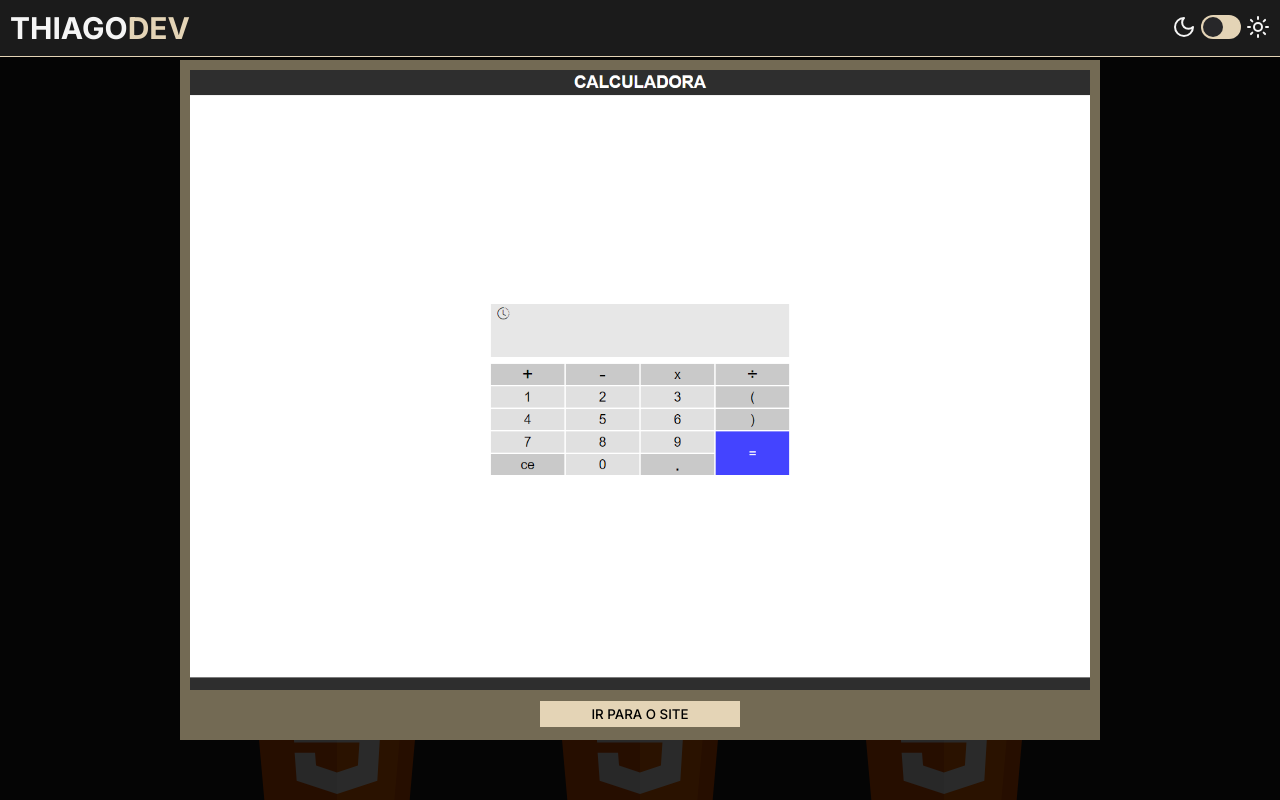
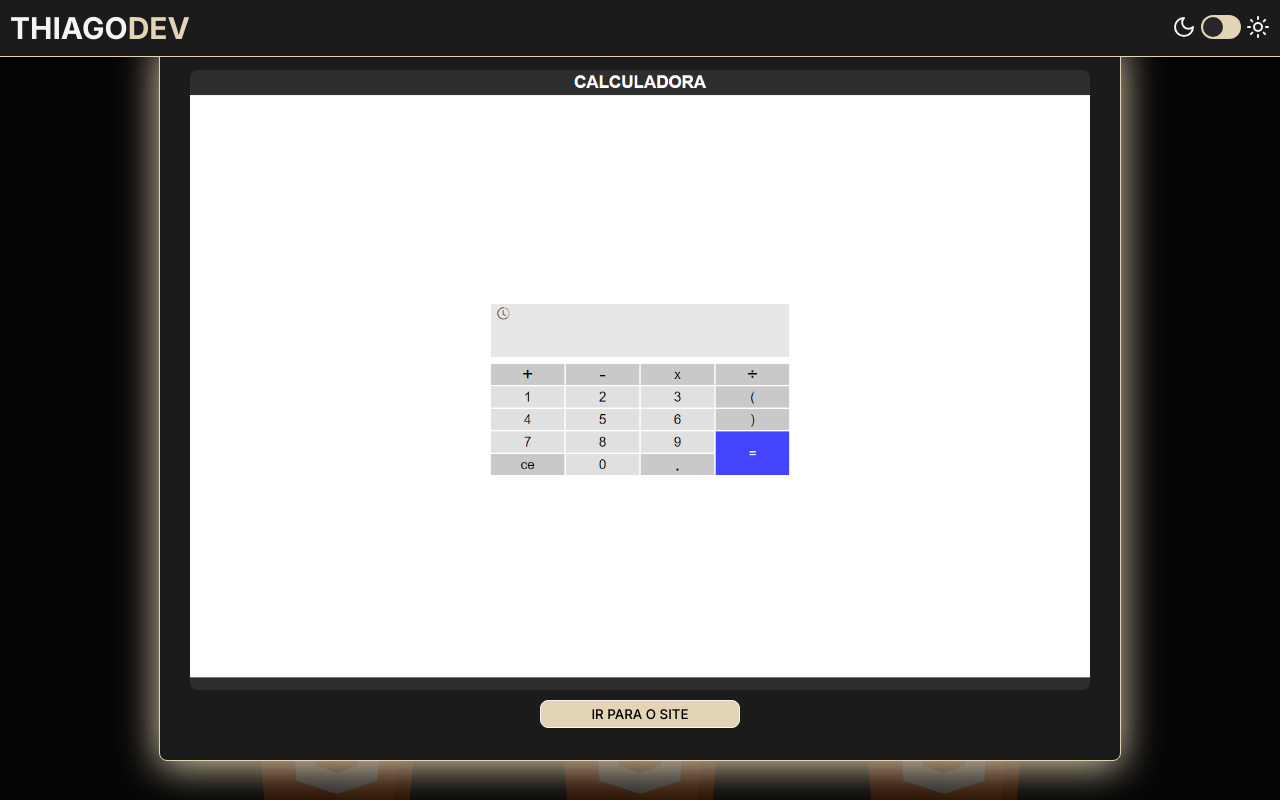
Before and after one commit to thiagojxavier/portfolio, a React (Vite) app: page / in a window 1280 px wide. Both pictures are taken after a click on the picture 336 px from the left and 1719 px from the top of the page. Shown: the part 1319-2119 px from the top of the page. Built offline with nearby package versions, Linux system fonts and the light colour scheme.

Commit message:
Added the modal and its animation, in addition to the resume session

```diff
--- a/src/App.tsx
+++ b/src/App.tsx
@@ -20,6 +20,7 @@ export function App() {
     return 'dark';
   });
   const [isModalOpen, setIsModalOpen] = useState(false);
+  const [isModalAnimation, setIsModalAnimation] = useState(false);
   const [imageSrcModal, setImageSrcModal] = useState('');
   const linksSites:linksSitesProps = {
     calculadora: 'https://www.google.com'
@@ -31,10 +32,12 @@ export function App() {
     setLink(id)
     setImageSrcModal(`/projects/${id}.png`)
     setIsModalOpen(true);
+    setTimeout(() => setIsModalAnimation(true), 200)
   }
 
   function handleModalClosing() {
-    setIsModalOpen(false);
+    setIsModalAnimation(false)
+    setTimeout(() => setIsModalOpen(false), 200);
   }
 
   function changeTheme() {
@@ -47,6 +50,8 @@ export function App() {
     localStorage.setItem('theme-page', 'dark');
     setTheme('dark');
   }
+
+  // Arrumar bug do tema, já que quando o tema é salvo como light no local storage na volta do usuário o botão volta para o tema escuro
 
   return (
     <div className={theme === 'dark' ? 'container dark' : 'container light'}>
@@ -152,7 +157,7 @@ export function App() {
           </button>
         </a>
       </section>
-      <Modal modalOpen={isModalOpen} handleModalClose={handleModalClosing} imageSrc={imageSrcModal} href={linksSites[link]}/>
+      {isModalOpen && <Modal modalAnimation={isModalAnimation} handleModalClose={handleModalClosing} imageSrc={imageSrcModal} href={linksSites[link]}/>}
       <footer className="footer">
         <p>© 2024 - Code by Thiago<span className="footer__color-different">dev</span></p>
       </footer>
--- a/src/components/Modal.tsx
+++ b/src/components/Modal.tsx
@@ -1,17 +1,19 @@
+
+
 interface ModalProps {
-  modalOpen: boolean
+    modalAnimation: boolean
   handleModalClose: (event: React.MouseEvent<HTMLDivElement>) => void
   imageSrc: string
   href: string
 }
 
-export function Modal({modalOpen, handleModalClose, imageSrc, href}:ModalProps) {
+export function Modal({modalAnimation, handleModalClose, imageSrc, href}:ModalProps) {
     return (
-      <section className={modalOpen ? "modal-projects-container modal-open" : "modal-projects-container"}>
+      <section className={`modal-projects-container${modalAnimation ? ' modal-open' : ''}`}>
             <div className="modal-projects" onMouseLeave={handleModalClose}>
                 <div className="modal-projects__flex-wrapper">
                     <img className="modal-projects__img-project" src={imageSrc} alt="" />
-          <a href={href}>
+                    <a href={href} target="_blank">
                         <button className="modal-projects__btn">
                             Ir para o site
                         </button>
--- a/src/index.css
+++ b/src/index.css
@@ -150,7 +150,7 @@
 }
 @keyframes LeftToRight {
   0% {
-    transform: translateX(-100vw);
+    transform: translateX(-50vw);
     opacity: 0;
   }
   50% {
@@ -301,7 +301,7 @@
 }
 @keyframes LeftToRight {
   0% {
-    transform: translateX(-100vw);
+    transform: translateX(-50vw);
     opacity: 0;
   }
   50% {
@@ -555,7 +555,7 @@
 }
 @keyframes LeftToRight {
   0% {
-    transform: translateX(-100vw);
+    transform: translateX(-50vw);
     opacity: 0;
   }
   50% {
@@ -705,7 +705,7 @@
 }
 @keyframes LeftToRight {
   0% {
-    transform: translateX(-100vw);
+    transform: translateX(-50vw);
     opacity: 0;
   }
   50% {
@@ -779,13 +779,12 @@
   color: #E4D4B6;
 }
 .dark .curriculum__btn {
-  background-color: #E4D4B6;
-  color: #736A54;
-  border: 2px solid #B08A5A;
+  background-color: #9F8F7B;
+  color: #F5F5F5;
+  border: 3px solid #9F8F7B;
 }
 .dark .curriculum__btn:hover {
-  background-color: #B08A5A;
-  color: #F5F5F5;
+  border: 3px solid #F5F5F5;
 }
 
 .light .curriculum__title {
@@ -793,11 +792,11 @@
 }
 .light .curriculum__btn {
   color: #736A54;
-  border: 2px solid #736A54;
+  border: 3px solid #E4D4B6;
+  background-color: #E4D4B6;
 }
 .light .curriculum__btn:hover {
-  background-color: #B08A5A;
-  color: #272729;
+  border: 3px solid #272729;
 }
 
 @media (min-width: 600px) {
@@ -822,27 +821,35 @@
   }
 }
 .modal-projects-container {
-  display: none;
+  display: flex;
   position: fixed;
   inset: 0;
-  width: 100vw;
   height: 100vh;
   background-color: rgba(0, 0, 0, 0.829);
+  opacity: 0;
+  visibility: hidden;
+  transition: opacity 0.2s ease-in-out, visibility 0.2s ease-in-out;
 }
 
 .modal-open {
-  display: block;
+  opacity: 1;
+  visibility: visible;
 }
 
 .modal-projects {
-  position: fixed;
-  inset: 0;
+  position: relative;
   width: 350px;
   height: 620px;
-  padding: 10px;
+  padding: 30px;
   top: 50%;
+  border-radius: 8px;
   left: 50%;
-  transform: translate(-50%, -50%);
+  transform: translate(-50%, -50%) scale(0.8);
+  transition: transform 0.3s ease;
+}
+
+.modal-open .modal-projects {
+  transform: translate(-50%, -50%) scale(1);
 }
 
 .modal-projects__flex-wrapper {
@@ -856,6 +863,7 @@
   height: 460px;
   object-fit: cover;
   margin-bottom: 10px;
+  border-radius: 8px;
 }
 
 .modal-projects__btn {
@@ -865,26 +873,46 @@
   border: none;
   text-transform: uppercase;
   font-weight: 500;
+  border-radius: 8px;
   color: black;
 }
 
+.modal-projects__btn:hover {
+  transition: all 0.5s;
+}
+
 .dark .modal-projects {
-  background-color: #736A54;
+  background-color: #1b1b1b;
+  border: 1px solid #E4D4B6;
+  box-shadow: 0 5px 40px #E4D4B6;
 }
 .dark .modal-projects__btn {
   background-color: #E4D4B6;
+  border: 1px solid #F5F5F5;
+}
+.dark .modal-projects__btn:hover {
+  background-color: #736A54;
+  color: #E4D4B6;
 }
 
 .light .modal-projects {
-  background-color: #9F8F7B;
+  background-color: #d6d5d5;
+  border: 1px solid #272729;
+  box-shadow: 0 5px 40px #E4D4B6;
 }
 .light .modal-projects__btn {
+  background-color: #272729;
+  color: #E4D4B6;
+  border: 1px solid #F5F5F5;
+}
+.light .modal-projects__btn:hover {
   background-color: #E4D4B6;
+  color: #272729;
 }
 
 @media (min-width: 720px) {
   .modal-projects {
-    width: 670px;
+    width: 600px;
     height: 500px;
   }
   .modal-projects__img-project {
@@ -893,10 +921,6 @@
   .modal-projects__btn {
     padding: 5px 10px;
     cursor: pointer;
-  }
-  .modal-projects__btn:hover {
-    background-color: #736A54;
-    color: #E4D4B6;
   }
 }
 @media (min-width: 900px) {
@@ -965,7 +989,7 @@
 }
 @keyframes LeftToRight {
   0% {
-    transform: translateX(-100vw);
+    transform: translateX(-50vw);
     opacity: 0;
   }
   50% {
--- a/src/scss/animations.scss
+++ b/src/scss/animations.scss
@@ -43,7 +43,7 @@
 
 @keyframes LeftToRight {
     0% {
-        transform: translateX(-100vw);
+        transform: translateX(-50vw);
         opacity: 0;
     } 50% {
         opacity: 1;
--- a/src/scss/modal-projects.scss
+++ b/src/scss/modal-projects.scss
@@ -2,28 +2,36 @@
 @import 'colors-light';
 
 .modal-projects-container {
-    display: none;
+    display: flex;
     position: fixed;
     inset: 0;
-    width: 100vw;
     height: 100vh;
     background-color: rgba(0, 0, 0, 0.829);
-}
+    opacity: 0;
+    visibility: hidden;
+    transition: opacity .2s ease-in-out, visibility .2s ease-in-out;
+  }
 
-.modal-open {
-    display: block;
-}
+  .modal-open {
+    opacity: 1;
+    visibility: visible;
+  }
 
-.modal-projects {
-    position: fixed;
-    inset: 0;
+  .modal-projects {
+    position: relative;
     width: 350px;
     height: 620px;
-    padding: 10px;
+    padding: 30px;
     top: 50%;
+    border-radius: 8px;
     left: 50%;
-    transform: translate(-50%, -50%);
-}
+    transform: translate(-50%, -50%) scale(0.8);
+    transition: transform 0.3s ease;
+  }
+
+  .modal-open .modal-projects {
+    transform: translate(-50%, -50%) scale(1);
+  }
 
 .modal-projects__flex-wrapper {
     display: flex;
@@ -36,6 +44,7 @@
     height: 460px;
     object-fit: cover;
     margin-bottom: 10px;
+    border-radius: 8px;
 }
 
 .modal-projects__btn {
@@ -45,32 +54,54 @@
     border: none;
     text-transform: uppercase;
     font-weight: 500;
+    border-radius: 8px;
     color: black;
+}
+
+.modal-projects__btn:hover {
+    transition: all .5s;
 }
 
 .dark {
     .modal-projects {
-        background-color: $color-dark-4;
+        background-color: $color-dark-theme;
+        border: 1px solid $color-dark-1;
+        box-shadow: 0 5px 40px $color-dark-1;
     }
 
     .modal-projects__btn {
         background-color: $color-dark-1;
+        border: 1px solid $color-dark-2;
+    }
+
+    .modal-projects__btn:hover {
+        background-color: $color-light-4;
+        color: $color-light-1;
     }
 }
 
 .light {
     .modal-projects {
-        background-color: $color-light-5;
+        background-color: $color-light-theme-2;
+        border: 1px solid $color-light-2;
+        box-shadow: 0 5px 40px $color-light-1;
     }
 
     .modal-projects__btn {
+        background-color: $color-light-2;
+        color: $color-light-1;
+        border: 1px solid $color-dark-2;
+    }
+
+    .modal-projects__btn:hover {
         background-color: $color-light-1;
+        color: $color-light-2;
     }
 }
 
 @media (min-width: 720px) {
     .modal-projects {
-        width: 670px;
+        width: 600px;
         height: 500px;
     }
 
@@ -81,11 +112,6 @@
     .modal-projects__btn {
         padding: 5px 10px;
         cursor: pointer;
-    }
-
-    .modal-projects__btn:hover {
-        background-color: $color-light-4;
-        color: $color-light-1;
     }
 }
 
```
Also changed, not shown: src/scss/curriculum-section.scss (+7 -8 lines), 1 other file (tests, documents, lock files or other folders). Lines whose indentation alone changed are shown as unchanged.
